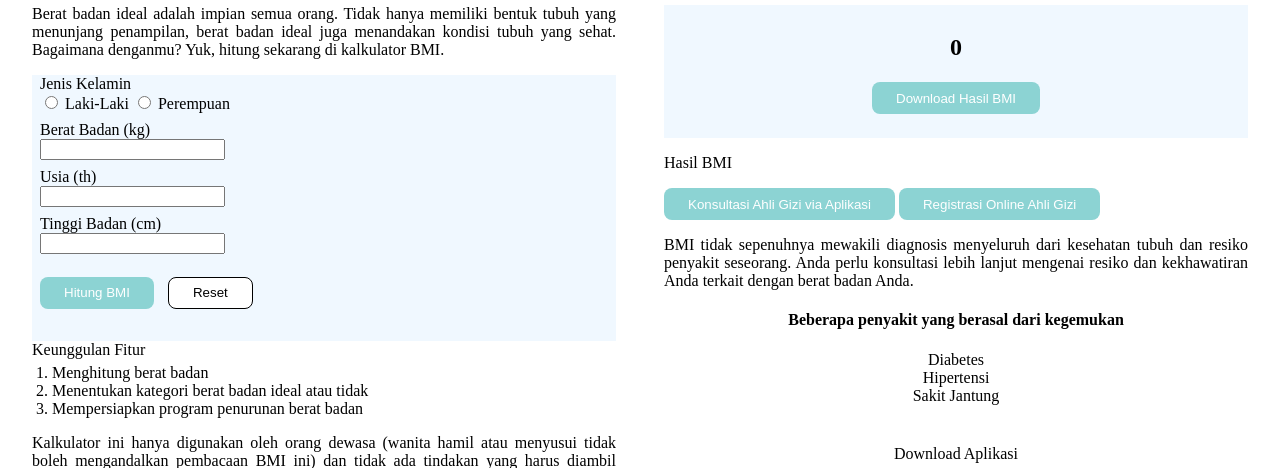
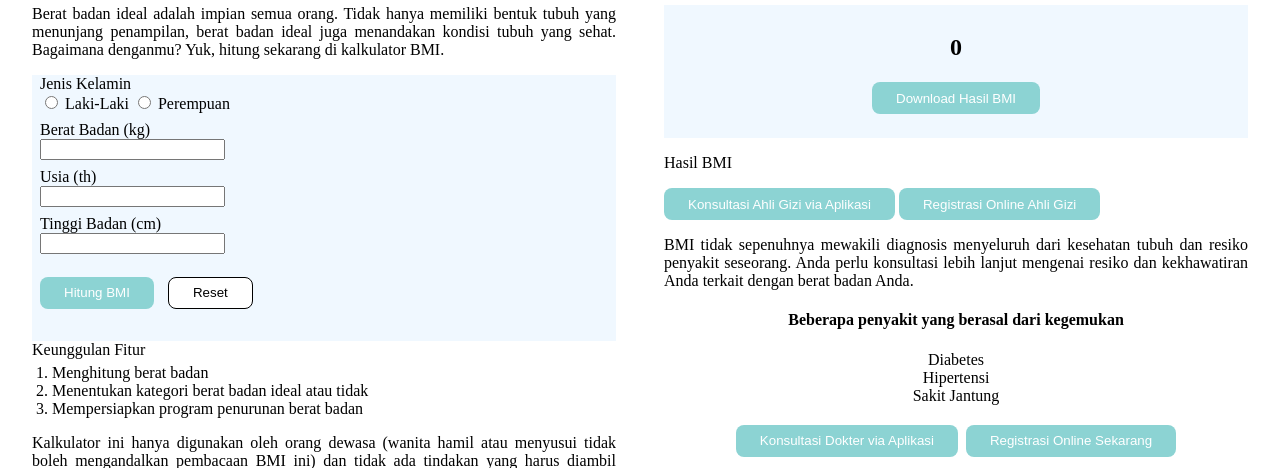
Before and after one commit to revou-fundamental-course/25-mar-24-dhaanisaputra, a plain HTML site: page index.html in a window 1280 px wide. Shown: the part 166-634 px from the top of the page. Drawn offline with Linux system fonts and the light colour scheme.

Commit message:
add-button
add-button

```diff
--- a/css/style.css
+++ b/css/style.css
@@ -118,3 +118,11 @@ sup {
     padding-top: 40px;
     padding-bottom: 0;
 }
+
+.btn-consult-regist {
+    margin-top: 20px;
+    display: flex;
+    align-items: center;
+    justify-content: center;
+    gap: 8px;
+}
--- a/index.html
+++ b/index.html
@@ -83,6 +83,7 @@
                     <p id="cat-text-bmi"></p>
                 </section>
 
+                <!-- button konsultasi dan Registrasi -->
                 <div>
                     <button type="button" id="consultation">Konsultasi Ahli Gizi via Aplikasi</button>
                     <button type="button" id="registration">Registrasi Online Ahli Gizi</button>
@@ -99,6 +100,12 @@
                         <span>Hipertensi</span><br/>
                         <span>Sakit Jantung</span><br/>
                     </div>
+                </div>
+
+                <!-- button konsultasi dan Registrasi -->
+                <div class="btn-consult-regist">
+                    <button type="button" id="consultation">Konsultasi Dokter via Aplikasi</button>
+                    <button type="button" id="registration">Registrasi Online Sekarang</button>
                 </div>
 
                 <!-- Badge Google Play and App Store -->
```
